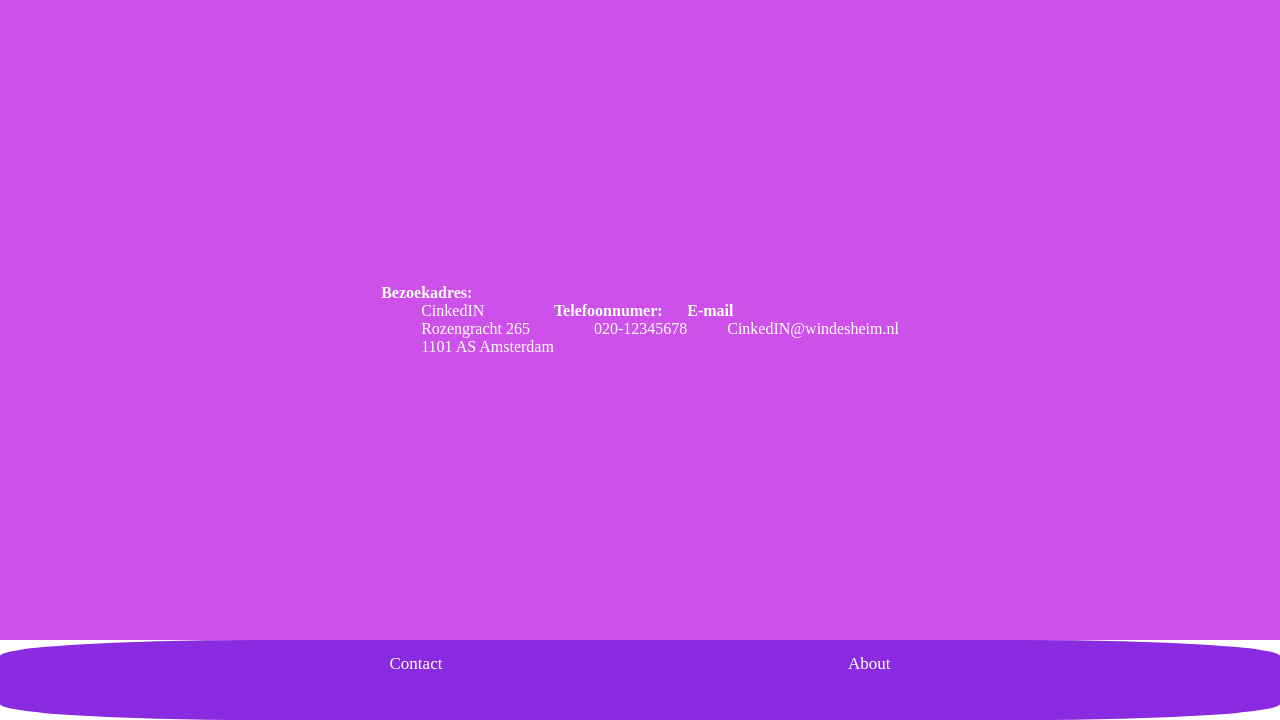
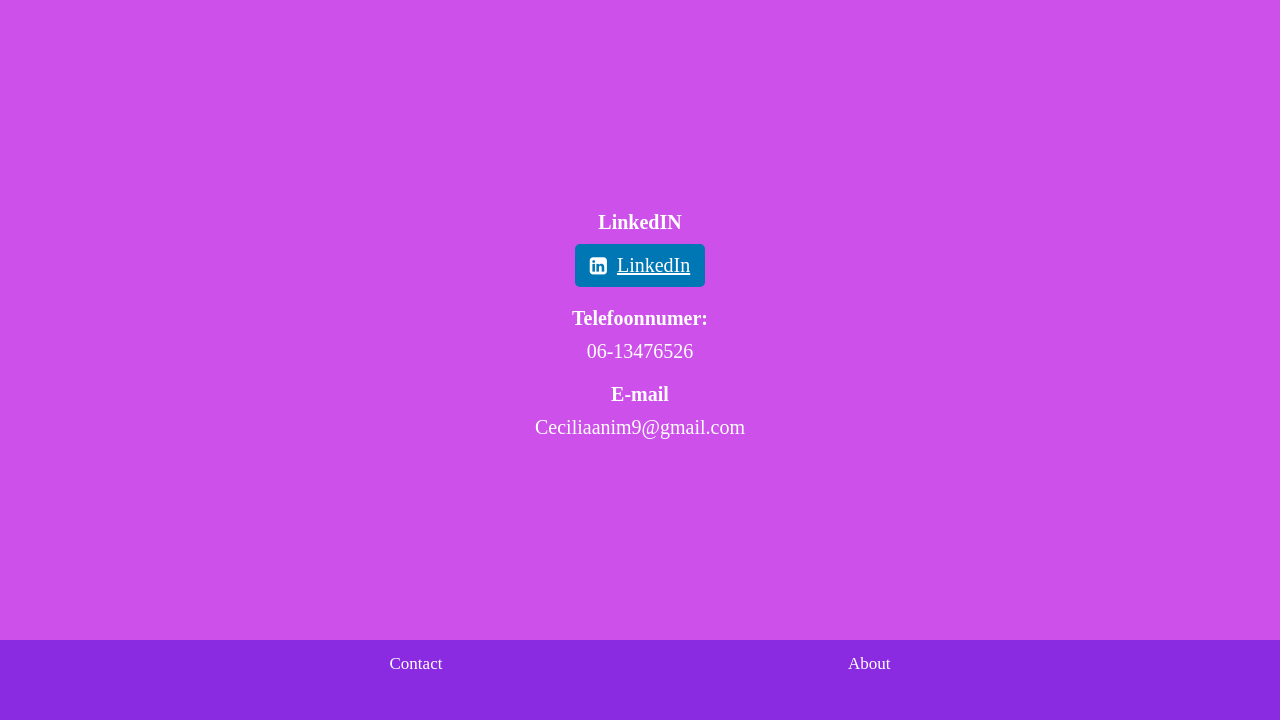
Before and after one commit to Cmoonie/school2024-2025-2026, a PHP site: page /contact in a window 1280 px wide. Shown: the part 98-818 px from the top of the page. Run offline with PHP 8.4, Linux system fonts and the light colour scheme.

Commit message:
Alles zit erin en werkt

```diff
--- a/contact.php
+++ b/contact.php
@@ -7,25 +7,33 @@ include 'view/header.php';
 
     <div class="CONTACT1">
         <p>
-            <strong>Bezoekadres:</strong>
+            <strong>LinkedIN</strong>
+        </p>
         <ul style="list-style-type:none;">
-            <li>CinkedIN</li>
-            <li>Rozengracht 265</li>
-            <li>1101 AS Amsterdam</li>
+        <li>
+            <a href="https://www.linkedin.com/in/cecilia-anim-031343259/" class="linkedin-btn" target="_blank">
+                <i class="fa fa-linkedin-square"></i>
+                LinkedIn
+            </a>
+        </li>
         </ul>
     </div>
 
     <div class="CONTACT2">
+        <p>
         <strong>Telefoonnumer:</strong>
+        </p>
         <ul style="list-style-type:none;">
-            <li>020-12345678</li>
+            <li>06-13476526</li>
         </ul>
     </div>
 
-    <div class+="CONTACT3">
+    <div class="CONTACT3">
+        <p>
         <strong>E-mail</strong>
+    </p>
         <ul style="list-style-type:none;">
-            <li>CinkedIN@windesheim.nl</li>
+            <li>Ceciliaanim9@gmail.com</li>
         </ul>
     </div>
 
--- a/profile.php
+++ b/profile.php
@@ -31,7 +31,7 @@ $users = $stmt->fetchAll(PDO::FETCH_ASSOC);
 <main>
     <aside class="SidebarLeft">
         <div style="text-align: center">
-            <img src="../Public/Photos/thumbnail_IMG_1194.jpg" height="200" width="200" border="3" alt="picture of a woman"/>
+            <img src="./public/photo/thumbnail_IMG_1194.jpg" height="200" width="200" border="3" alt="picture of a woman"/>
             <br><br>
             <ul style="list-style-type:none;">
                 <li>Naam: Cecilia Anim</li>
@@ -55,9 +55,7 @@ $users = $stmt->fetchAll(PDO::FETCH_ASSOC);
 
         </tr>
         </thead>
-<td>
-    <button><a href="update.php"> Update</a> </button>
-</td>
+
 
         <tbody>
 
--- a/public/css/stylesheet.css
+++ b/public/css/stylesheet.css
@@ -26,6 +26,35 @@ body {
     overflow: hidden;
     height: 10vh;
     border-radius: 20%;
+
+}
+
+.footercontainer{
+    display: flex;
+    flex-direction: row;
+    justify-content: space-evenly;
+    background-color: blueviolet;
+    overflow: hidden;
+    height: 10vh;
+
+
+}
+
+.footercontainer a {
+
+    flex-direction: row;
+    justify-content: space-evenly;
+    color: white;
+    text-align: center;
+    padding: 14px 16px;
+    text-decoration: none;
+    font-size: 17px;
+
+}
+
+.footercontainer a:hover {
+    background-color: #ce50ea;
+    color: white;
 
 }
 
@@ -84,10 +113,45 @@ main {
 
 .CONTACT{
     display: flex;
+    flex-direction: column;
     justify-content: center;
     align-items: center;
+    text-align: center;
+    font-size: 20px;
+    color: white;
 
 }
+
+.CONTACT p {
+    margin: 10px 0;
+}
+
+.CONTACT ul {
+    padding: 0;
+    margin:0;
+}
+    .linkedin-btn {
+        font-size: 20px;
+        color: white;
+        background-color: #0077b5;
+        border: none;
+        padding: 10px 15px;
+        border-radius: 5px;
+        cursor: pointer;
+        display: inline-flex;
+        align-items: center
+    }
+
+    .linkedin-btn:hover {
+        background-color: #005582;
+    }
+
+    .linkedin-btn i {
+        margin-right: 10px;
+    }
+
+
+
 
 .mainabout{
     display: flex;
--- a/update.php
+++ b/update.php
@@ -57,6 +57,7 @@ if (isset($_GET['updateid'])) {
     <link href="https://cdn.jsdelivr.net/npm/bootstrap@5.3.3/dist/css/bootstrap.min.css" rel="stylesheet">
 </head>
 <body>
+
 <div class="container mt-5">
     <h2>Update Gebruiker</h2>
     <form method="post">
@@ -71,5 +72,6 @@ if (isset($_GET['updateid'])) {
         <button type="submit" class="btn btn-primary">Update</button>
     </form>
 </div>
+
 </body>
 </html>
--- a/user.php
+++ b/user.php
@@ -58,7 +58,7 @@ if (empty($email) || empty($name)) {
         <button type="submit" class="btn btn-primary" name="submit">Submit</button>
     </form>
 </div>
-<h1>Welkom op mijn website!</h1>
-<p>Dit is een paragraaf tekst.</p>
+<h1>Welkom op mijn portfolio</h1>
+
 </body>
 </html>
--- a/view/footer.php
+++ b/view/footer.php
@@ -1,4 +1,4 @@
-<footer class="nav">
+<footer class="footercontainer">
     <a href="/contact"> Contact</a>
     <a href="/about">About</a>
 
--- a/view/header.php
+++ b/view/header.php
@@ -6,6 +6,7 @@
     <meta name="author" content="Cecilia Anim"
     <title>CinkedIN</title>
     <link rel="stylesheet" href="/public/css/stylesheet.css">
+    <link rel="stylesheet" href="https://cdnjs.cloudflare.com/ajax/libs/font-awesome/4.7.0/css/font-awesome.min.css">
 
 </head>
 <body>
```
Also changed, not shown: about.php (+6 -12 lines), public/photo/thumbnail_IMG_1194.jpg (added).
